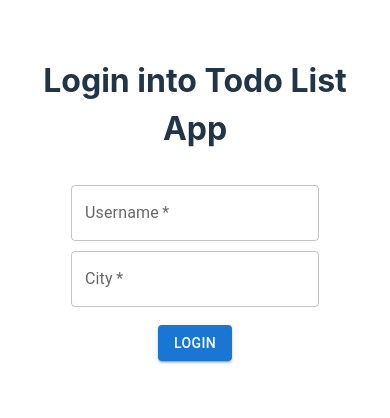
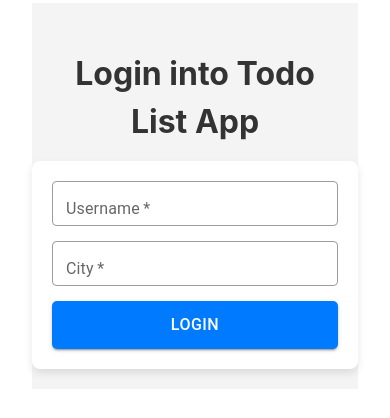
Before and after one commit to ankit-nautiyal/Task-Manager-App, a React (Vite) app: page /auth in a window 390 px wide. Shown: the part 226-644 px from the top of the page. Built offline with nearby package versions, Linux system fonts and the light colour scheme; no server answers.

Commit message:
added responsiveness

```diff
--- /dev/null
+++ b/src/api/axiosClient.js
@@ -0,0 +1,16 @@
+import axios from "axios";
+
+const API_KEY = import.meta.env.VITE_API_KEY;
+const API_URL = import.meta.env.VITE_API_URL;
+
+//using axios client for better scalability
+
+const api = axios.create({
+    baseURL: API_URL,
+    params: {
+        appid: API_KEY,
+        units: "metric"  // Default unit as Celsius
+    }
+});
+
+export default api;
--- a/src/api/weatherAPI.js
+++ b/src/api/weatherAPI.js
@@ -0,0 +1,14 @@
+import api from "./axiosClient.js";
+import { createAsyncThunk } from "@reduxjs/toolkit";
+
+export const fetchWeather = createAsyncThunk(
+    "weather/fetchWeather",
+    async (city, { rejectWithValue }) => {
+        try {
+            const response = await api.get("/", { params: { q: city } });
+            return response.data;
+        } catch (error) {
+            return rejectWithValue(error.response?.data?.message || "Failed to fetch weather data");
+        }
+    }
+);
--- a/src/components/TaskInput.jsx
+++ b/src/components/TaskInput.jsx
@@ -3,6 +3,7 @@ import { useState } from "react";
 import { useDispatch } from "react-redux";
 import {addTodo} from "../features/taskSlice"
 import { TextField } from '@mui/material';
+import styles from '../styles/TaskInput.module.css';
 
 export default function TaskInput(){
     const [task, setTask] = useState("");
@@ -16,13 +17,12 @@ export default function TaskInput(){
         };
     }
 
-
     return(
-        <>
-            <form onSubmit={handleSubmit}>
-                <TextField  required type="text" placeholder="Enter your task " value={task} onChange={(event)=> setTask(event.target.value)}></TextField>
-                <Button sx={{margin: '7px 0px 0px 10px'}} variant="contained" onClick={handleSubmit}>Add Task</Button>
+        <div className={styles.taskInputContainer}>
+            <form onSubmit={handleSubmit} className={styles.taskForm}>
+                <TextField className={styles.taskInput}   required type="text" placeholder="Enter your task " value={task} onChange={(event)=> setTask(event.target.value)}></TextField>
+                <Button variant="contained" onClick={handleSubmit}>Add Task</Button>
             </form>
-        </>
+        </div>
     );
 }
--- a/src/components/TaskList.jsx
+++ b/src/components/TaskList.jsx
@@ -7,7 +7,9 @@ import { logout } from "../features/authSlice.jsx";
 import { useNavigate } from "react-router-dom";
 import { useEffect, useState } from "react";
 import WeatherInfo from "./WeatherInfo.jsx";
-import { fetchWeather, clearWeatherError } from "../features/weatherSlice.jsx";
+import { clearWeatherError } from "../features/weatherSlice.jsx";
+import { fetchWeather } from "../api/weatherAPI.js";
+import styles from '../styles/TaskList.module.css';
 
 const outdoorKeywords = ["swim", "walk", "run", "office", "school", "college", "shopping", "market", "meet", "go", "drive", "gym", "attend"]; //can be updated later
 
@@ -97,25 +99,35 @@ export default function TaskList(){
         return (priorityOrder[a.priority] || 4) - (priorityOrder[b.priority] || 4);
     });
 
+    console.log("Weather Data in TaskList.jsx:", weather); // Debugging log
+
 
     return(
-        <>
+        <div className={styles.taskListContainer}>
             <Button variant="contained" onClick={handleLogout} sx={{position: 'absolute', top: 0, right: 0, margin: '15px'}}> Logout</Button>
 
-            <h2 style={{fontSize: '2.8rem'}}>Todo List App</h2>
+            <h2 className={styles.taskListTitle}>Todo List App</h2>
             <TaskInput/>
 
-            {outdoorTaskDetected && weather && <WeatherInfo weather={weather} error={weatherError && "Invalid city name!"} />}
+            {outdoorTaskDetected && weather && <WeatherInfo weather={weather} error={weatherError} />}
 
-            <ol>
+            <ol className={styles.taskList}>
                 {sortedTodos.map((todo) => (
-                    <li key={todo.id}>
-                        <span style={todo.isDone ? {textDecoration: "line-through"} : {}}> {todo.task} </span>
-                        <Button sx={{margin: '5px'}} variant="outlined" onClick={() => handleMarkAsDone(todo.id)}> ✅Done</Button>
-                        <Button sx={{margin: '5px'}}  variant="outlined" onClick={() => handleDelete(todo.id)}>❌Delete</Button>
+                    <li key={todo.id} className={styles.taskItem}>
+
+                        <span className={todo.isDone ? styles.done : ""}> {todo.task} </span>
+                        <hr />
+
+                        <div  className={styles.taskButtons}>
+                            <Button className={styles.dneBtn} variant="outlined" onClick={() => handleMarkAsDone(todo.id)}> ✅Done</Button>
+                            <Button className={styles.dltBtn} variant="outlined" onClick={() => handleDelete(todo.id)}> ❌Delete</Button>
+                        </div>
+
 
 
                         {/* Priority Selection Buttons */}
+
+                        <div className={styles.priorityBtns}>
                             <Button
                                 variant="contained"
                                 style={{ color:" black", backgroundColor: todo.priority === "High" ? "red" : "white" }}
@@ -139,9 +151,11 @@ export default function TaskList(){
                             >
                                 Low
                             </Button>
+                        </div>
+
                     </li>
                 ))}
             </ol>
-        </>
+        </div>
     );
 }
--- a/src/features/taskSlice.jsx
+++ b/src/features/taskSlice.jsx
@@ -40,7 +40,7 @@ export const taskSlice= createSlice({
         markAsDone: (state, action) =>{
             const todo = state.todos.find((todo) => todo.id === action.payload);
             if (todo) {
-                todo.isDone = true;
+                todo.isDone = !todo.isDone;  // Toggle true/false
             }
             localStorage.setItem("todos", JSON.stringify(state.todos)); // Update localStorage
         },
--- a/src/features/weatherSlice.jsx
+++ b/src/features/weatherSlice.jsx
@@ -1,29 +1,7 @@
-import { createSlice, createAsyncThunk } from "@reduxjs/toolkit";
+import { createSlice } from "@reduxjs/toolkit";
+import { fetchWeather } from "../api/weatherAPI";
 
 
-const API_KEY = import.meta.env.VITE_API_KEY;
-const API_URL = import.meta.env.VITE_API_URL;
-
-// Thunk to fetch weather
-export const fetchWeather = createAsyncThunk(
-    "weather/fetchWeather",
-    async (city, {rejectWithValue}) => {
-        try {
-            const response = await fetch(`${API_URL}?q=${city}&appid=${API_KEY}&units=metric`);
-
-            if (!response.ok) {
-                const errorData = await response.json();
-                throw new Error(errorData.message || "Failed to fetch weather data");
-            }
-
-            const data = await response.json();
-            return data;
-        } catch (error) {
-            return rejectWithValue(error.message);
-        }
-
-    }
-);
 
 const initialState= {
     data: null,  //  Set to null initially to avoid undefined errors
--- a/src/pages/auth.jsx
+++ b/src/pages/auth.jsx
@@ -4,6 +4,7 @@ import { login } from "../features/authSlice.jsx";
 import { useNavigate } from "react-router-dom";
 import { Button, TextField } from "@mui/material";
 import { useState } from "react";
+import styles from '../styles/Auth.module.css';
 
 
 const Auth = () => {
@@ -34,12 +35,15 @@ const Auth = () => {
 
     return (
 
-            <div className="login-container">
-                <h2 style={{fontSize: '2rem'}}>Login into Todo List App</h2>
+            <div className={styles.authContainer}>
+                <h2 className={styles.authTitle}>Login into Todo List App</h2>
 
-                <TextField sx={{margin: '5px'}} label="Username" onChange={(e) => setUsername(e.target.value)} required error={error} onKeyDown={handleEnter}/>
-                <TextField sx={{margin: '5px'}} label="City" onChange={(e) => setCity(e.target.value)} required error={error} onKeyDown={handleEnter} />
-                <Button sx={{margin: '13px 10px 0px 10px'}} variant="contained" onClick={handleLogin}>Login</Button>
+                <div className={styles.authForm}>
+                    <TextField  label="Username" onChange={(e) => setUsername(e.target.value)} required error={error} onKeyDown={handleEnter}/>
+                    <TextField  label="City" onChange={(e) => setCity(e.target.value)} required error={error} onKeyDown={handleEnter} />
+                    <Button  variant="contained" onClick={handleLogin}>Login</Button>
+                </div>
+
             </div>
 
     );
--- a/src/styles/Auth.module.css
+++ b/src/styles/Auth.module.css
@@ -0,0 +1,54 @@
+.authContainer {
+    display: flex;
+    flex-direction: column;
+    align-items: center;
+    justify-content: center;
+    height: 100vh;
+    background-color: #f4f4f4;
+}
+
+.authTitle {
+    font-size: 2rem;
+    margin-bottom: 15px;
+    color: #333;
+}
+
+.authForm {
+    display: flex;
+    flex-direction: column;
+    gap: 15px;
+    background: white;
+    padding: 20px;
+    border-radius: 8px;
+    box-shadow: 0 4px 8px rgba(0, 0, 0, 0.1);
+    width: 100%;
+    max-width: 350px;
+}
+
+.authForm input {
+    padding: 10px;
+    border: 1px solid #ccc;
+    border-radius: 5px;
+}
+
+.authForm button {
+    background-color: #007bff;
+    color: white;
+    padding: 10px;
+    border: none;
+    border-radius: 5px;
+    cursor: pointer;
+    font-size: 1rem;
+}
+
+.authForm button:hover {
+    background-color: #0056b3;
+}
+
+/* Responsive Design */
+@media (max-width: 600px) {
+    .authContainer {
+        height: auto;
+        padding: 20px;
+    }
+}
--- a/src/styles/TaskInput.module.css
+++ b/src/styles/TaskInput.module.css
@@ -0,0 +1,45 @@
+.taskInputContainer {
+    display: flex;
+    justify-content: center;
+    margin: 20px 0;
+}
+
+.taskForm {
+    display: flex;
+    align-items: center;
+    gap: 10px;
+    max-width: 500px;
+    width: 100%;
+}
+
+.taskInput {
+    flex-grow: 1;
+    padding: 10px;
+    border: 1px solid #ccc;
+    border-radius: 5px;
+}
+
+.taskForm button {
+    background-color: #28a745;
+    color: white;
+    padding: 10px;
+    border: none;
+    border-radius: 5px;
+    cursor: pointer;
+}
+
+.taskForm button:hover {
+    background-color: #218838;
+}
+
+/* Responsive Design */
+@media (max-width: 600px) {
+    .taskForm {
+        flex-direction: column;
+        gap: 5px;
+    }
+
+    .taskInput {
+        width: 100%;
+    }
+}
--- a/src/styles/TaskList.module.css
+++ b/src/styles/TaskList.module.css
@@ -0,0 +1,87 @@
+.taskListContainer {
+    display: flex;
+    flex-direction: column;
+    align-items: center;
+    padding: 20px;
+}
+
+.taskListTitle {
+    font-size: 2rem;
+    margin-bottom: 15px;
+    color: #333;
+}
+
+.taskList {
+    list-style: decimal;
+    padding: 0;
+    width: 100%;
+    max-width: 600px;
+}
+
+.taskItem {
+    display: flex;
+    display: list-item;
+    align-items: center;
+    justify-content: space-between;
+    background: white;
+    padding: 10px;
+    border-radius: 5px;
+    box-shadow: 0 2px 5px rgba(0, 0, 0, 0.1);
+    margin-bottom: 10px;
+}
+
+.taskItem span {
+    flex-grow: 1;
+    font-size: 1.2rem;
+}
+
+.taskButtons {
+    display: flex;
+    gap: 5px;
+    justify-items: center;
+    justify-content: center;
+
+}
+
+.taskButtons button {
+    padding: 5px;
+    border-radius: 5px;
+    cursor: pointer;
+    font-size: 0.9rem;
+    margin-bottom: 5px;
+    font-size: 10px;
+}
+
+.taskButtons .dneBtn {
+    margin-left: 5px;
+}
+
+.taskButtons .dltBtn {
+    margin-left: 5px;
+    margin-right: 15px;
+}
+
+.priorityBtns button{
+    font-size: 10px;
+}
+
+
+.done {
+    text-decoration: line-through;
+    color: gray;
+    opacity: 0.6;
+}
+
+/* Responsive Design */
+@media (max-width: 350px) {
+    .taskItem {
+        flex-direction: column;
+        align-items: flex-start;
+        gap: 5px;
+    }
+
+    .taskButtons {
+        width: 100%;
+        justify-content: space-between;
+    }
+}
```
Also changed, not shown: src/api/axiosClient.jsx (deleted). Lines whose indentation alone changed are shown as unchanged.
